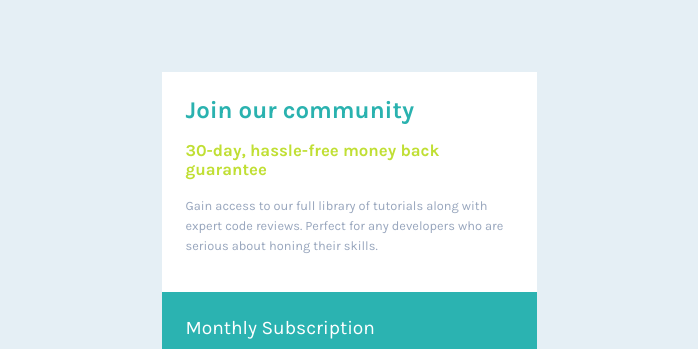
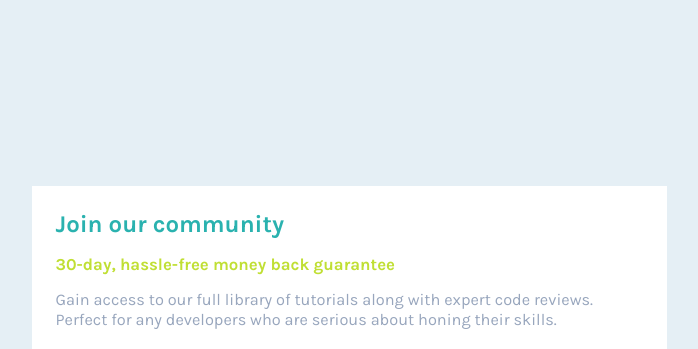
Before and after one commit to Newanga/single-price-grid-component-master, a plain HTML site: page index.html in a window 1280 px wide. Shown: the top 349 px of the page, without its empty margins (291-989 px from the left). Drawn offline with Linux system fonts and the light colour scheme.

Commit message:
Add Desktop css.

```diff
--- a/style.css
+++ b/style.css
@@ -4,6 +4,7 @@
 2.Community
 3.Subscription
 4.Us
+5.Media Query
 */
 
 /* Common */
@@ -122,3 +123,28 @@ section{
 .us ul li{
     margin: 0 0 0.1875rem 0;
 }
+
+/* Media Query */
+@media (min-width: 800px){
+    body{
+        display: flex;
+        align-items: center;
+    }
+    .community p:last-child{
+        font-size: 1.02rem;
+    }
+    .community{
+        padding: auto;
+        justify-self: center;
+    }
+    .wrapper{
+        min-width: 635px;
+        grid-template-columns: 1fr 1fr ;
+        grid-template-rows: 0.84fr 1fr;
+        grid-template-areas:
+        "community community"
+        "subscription us";
+    }
+
+
+}
```
